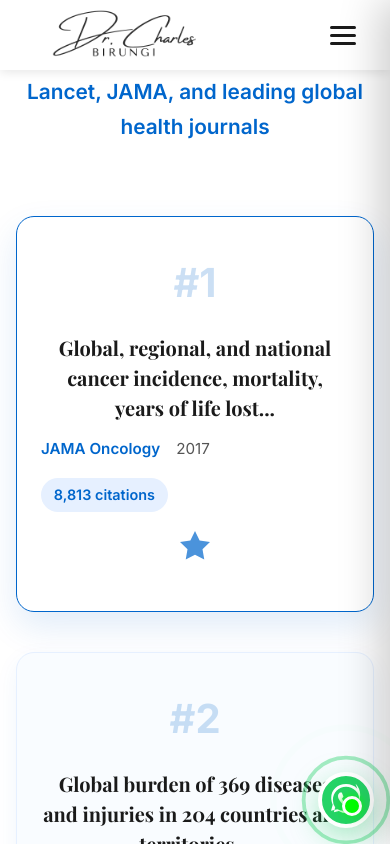
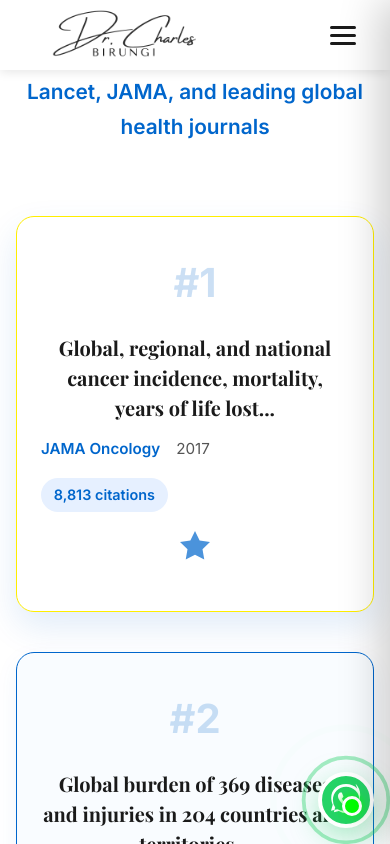
Before and after one commit to richardngasike/dr-birungi-portfolio, a Next.js app: page / in a window 390 px wide. In both pictures the pointer is over the element 195 px from the left and 6845 px from the top of the page. Shown: the part 6423-7267 px from the top of the page. Built offline with nearby package versions, Linux system fonts and the light colour scheme.

Commit message:
Update: quote styling, responsive fixes, image caption author in blue & latest enhancements

```diff
--- a/app/Components/PublicationsList.css
+++ b/app/Components/PublicationsList.css
@@ -32,6 +32,7 @@
   background: #f9fcff;
   border: 1px solid #e6f0ff;
   border-radius: 18px;
+  border-color: #0066cc;
   padding: 1.8rem 2rem;
   transition: all 0.4s ease;
   position: relative;
@@ -41,7 +42,7 @@
 
 .pub-card:hover {
   background: white;
-  border-color: #0066cc;
+  border-color: #ffee00;
   box-shadow: 0 15px 35px rgba(0, 102, 204, 0.12);
 }
 
```
